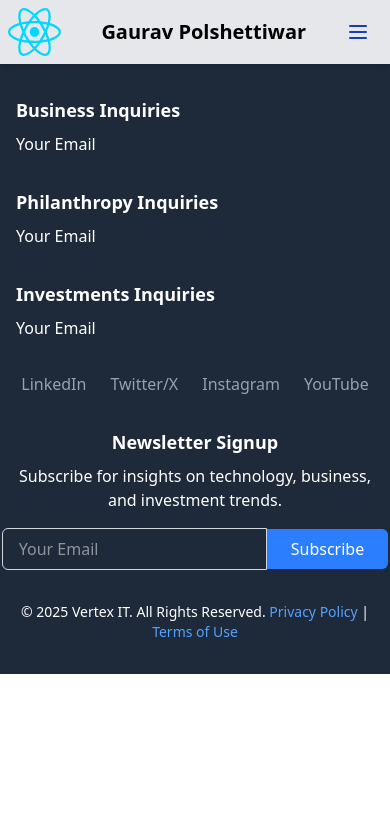
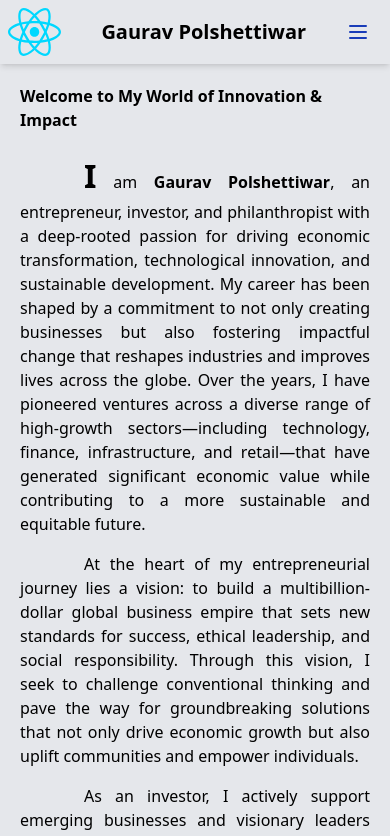
Before and after one commit to niteshtiwari89/PorfolioBlog, a React (Vite) app: page / in a window 390 px wide. Shown: the top 836 px of the page. Built offline with nearby package versions, Linux system fonts and the light colour scheme.

Commit message:
Mobile View responsive

```diff
--- a/src/components/Header.tsx
+++ b/src/components/Header.tsx
@@ -26,7 +26,7 @@
                         <img src={Logo} alt="profile" width="100%" />
                     </div>
                     <div className="w-5/6 pl-10">
-                        <Link to="/home">
+                        <Link to="/">
                             <div className="text-xl font-bold">Gaurav Polshettiwar</div>
                         </Link>
                     </div>
--- a/src/components/HomePage.tsx
+++ b/src/components/HomePage.tsx
@@ -21,7 +21,7 @@
                 {/* </div>
             <div className='flex w-1/2 flex-col'> */}
                 <Routes>
-                    <Route path='/home' element={<Welcome />} />
+                    <Route path='/' element={<Welcome />} />
                     <Route path='/about' element={<AboutMe />} />
                     <Route path='/mission' element={<Vision />} />
                     <Route path='/philanthropy' element={<Impact />} />
```
